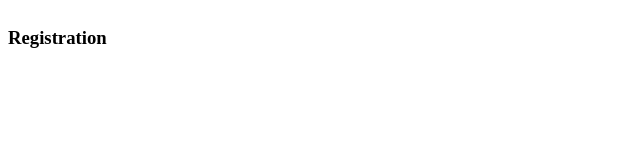
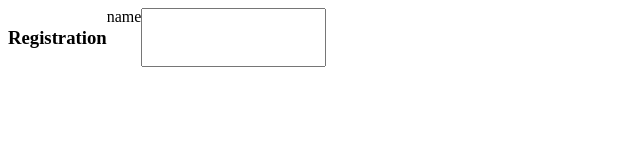
Before and after one commit to vasumasini3174/WEEK1, a plain HTML site: page index.html in a window 1280 px wide. Shown: the whole page, without its empty margins (0-640 px from the left). Drawn offline with Linux system fonts and the light colour scheme.

Commit message:
second commit

```diff
--- a/index.html
+++ b/index.html
@@ -7,5 +7,7 @@
 </head>
 <body style="display: flex; ">
     <h3>Registration</h3>
+    <label for="">name</label>
+    <input type="text" name="" id="">
 </body>
 </html>
```
